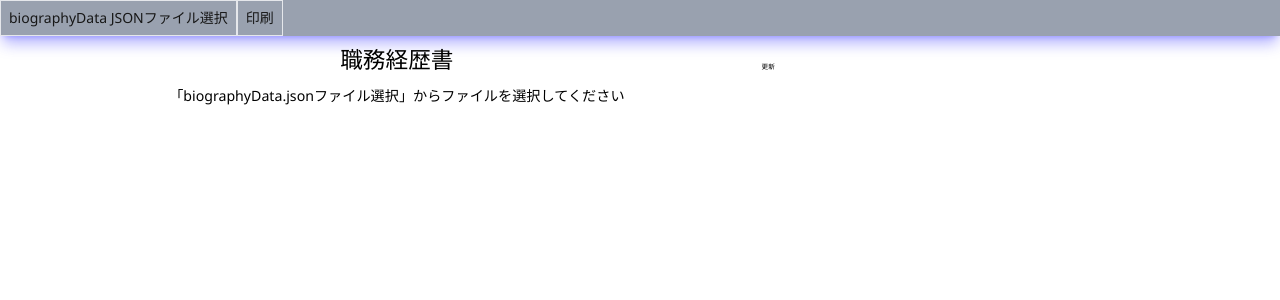
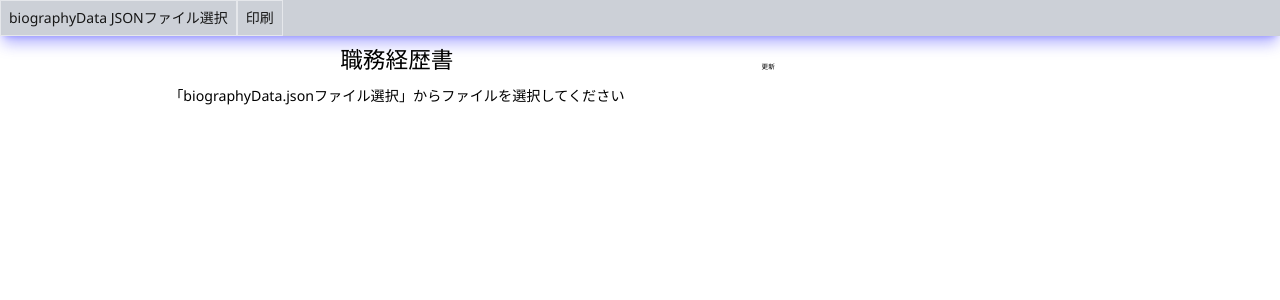
Before and after one commit to phinesze/phinesze-careers-next, a Next.js app: page /preview in a window 1280 px wide. Shown: the top 300 px of the page. Built offline with nearby package versions, Linux system fonts and the light colour scheme.

Commit message:
PreviewPageの構造を修正し、PreviewMenuHeaderの背景色を調整

```diff
--- a/src/app/preview/page.tsx
+++ b/src/app/preview/page.tsx
@@ -4,13 +4,13 @@ import PreviewMenuHeader from "@/components/PreviewMenuHeader";
 // プレビュー用ページ
 export default function PreviewPage() {
   return (
-    <div className="bg-white">
+    <>
       <div className="fixed top-0 left-0 w-full">
         <PreviewMenuHeader />
       </div>
-      <div className="not-print:mt-[8mm]">
+      <div className="bg-white not-print:pt-[8mm]">
         <CareerSection />
       </div>
-    </div>
+    </>
   );
 }
--- a/src/components/PreviewMenuHeader.tsx
+++ b/src/components/PreviewMenuHeader.tsx
@@ -8,7 +8,7 @@ export default function PreviewMenuHeader() {
   const handlePrint = () => print();
 
   return (
-    <header className="flex h-9 w-full cursor-pointer bg-gray-400 shadow-lg shadow-indigo-500/50 print:hidden">
+    <header className="flex h-9 w-full cursor-pointer bg-gray-400/50 shadow-lg shadow-indigo-500/50 print:hidden">
       <button className="relative inline-block border border-gray-200 px-2 text-sm">
         <span>biographyData JSONファイル選択</span>
         <input
```
